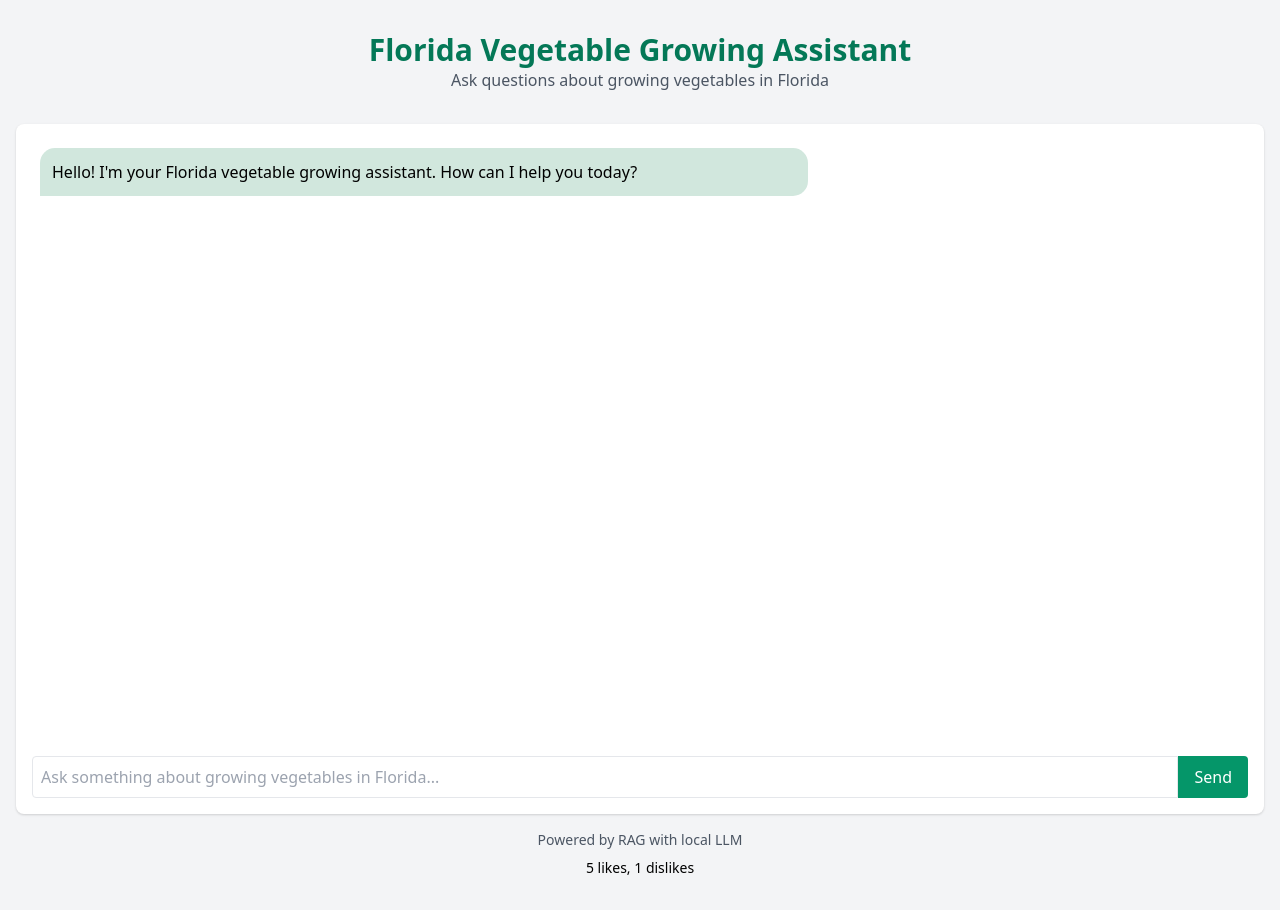
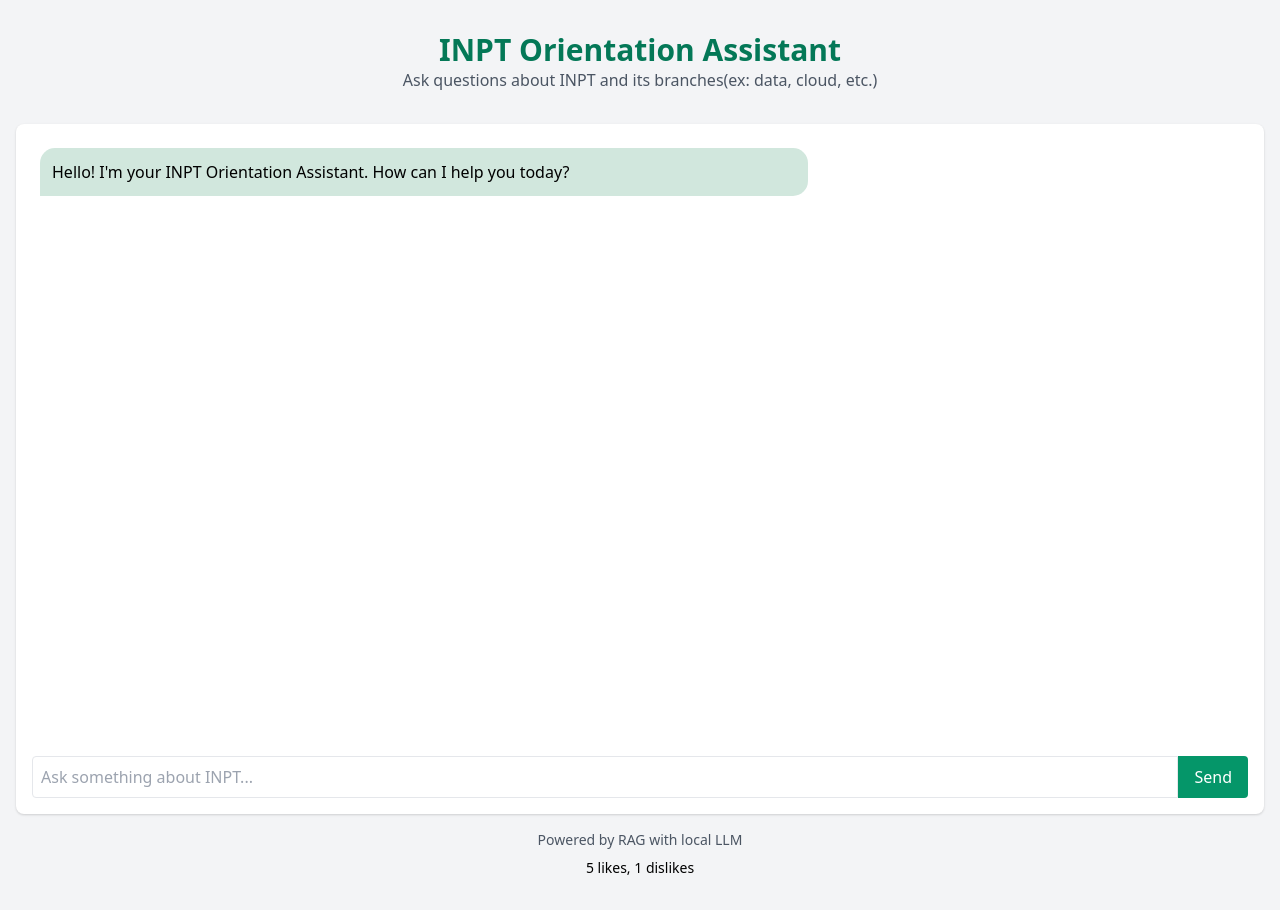
Before and after one commit to TarikEloukili/INPT-Orientation-chatbot-RAG-RLHF, a Flask app: page / in a window 1280 px wide. Run offline with Flask 3, Linux system fonts and the light colour scheme; data comes from the database, SQL or seed files in the repository; both versions use the stored data as it was after the commit.

Commit message:
addidng .gitignore and final updates

```diff
--- a/app.py
+++ b/app.py
@@ -20,7 +20,7 @@
 CHROMA_PATH = r"chroma_db"
 
 chroma_client = chromadb.PersistentClient(path=CHROMA_PATH)
-collection = chroma_client.get_or_create_collection(name="growing_vegetables")
+collection = chroma_client.get_or_create_collection(name="Orientation")
 
 # Configuration for Ollama
 OLLAMA_API_URL = os.getenv("OLLAMA_API_URL", "http://localhost:11434/api/chat")
@@ -110,7 +110,7 @@
     user_query = request.json.get('query', '')
 
     if not user_query:
-        return jsonify({'response': 'Please ask a question about growing vegetables.'})
+        return jsonify({'response': 'Please ask a question about INPT branches.'})
 
     # Query the RAG system
     results = collection.query(
@@ -119,14 +119,12 @@
     )
 
     system_prompt = """
-    You are a helpful assistant. You answer questions about growing vegetables in Florida.
-    But you only answer based on knowledge I'm providing you. You don't use your internal
-    knowledge and you don't make things up.
+    You are a helpful assistant. You answer questions about the INPT (Institut National des Postes et Télécommunications) and its three branches: Cloud, Data, and Cybersecurity.
+    You only answer based on the knowledge I provide you. You do not use your internal knowledge and you do not make things up.
     If you don't know the answer, just say: I don't know
 
     IMPORTANT: You must provide ONLY the direct answer to the question without showing your reasoning or thought process.
     Keep your response concise and to the point. Do not start with phrases like "Based on the information provided" or "According to the data".
-    --------------------
     The data:
     """ + str(results['documents']) + """
     """
--- a/templates/index.html
+++ b/templates/index.html
@@ -3,7 +3,7 @@
 <head>
     <meta charset="UTF-8">
     <meta name="viewport" content="width=device-width, initial-scale=1.0">
-    <title>Florida Vegetable Growing Assistant</title>
+    <title>INPT Orientation Assistant</title>
     <link href="https://cdnjs.cloudflare.com/ajax/libs/tailwindcss/2.2.19/tailwind.min.css" rel="stylesheet">
     <style>
         .chat-container {
@@ -44,19 +44,19 @@
 <body class="bg-gray-100">
     <div class="container mx-auto px-4 py-8">
         <header class="mb-8 text-center">
-            <h1 class="text-3xl font-bold text-green-700">Florida Vegetable Growing Assistant</h1>
-            <p class="text-gray-600">Ask questions about growing vegetables in Florida</p>
+            <h1 class="text-3xl font-bold text-green-700">INPT Orientation Assistant</h1>
+            <p class="text-gray-600">Ask questions about INPT and its branches(ex: data, cloud, etc.)</p>
         </header>
 
         <div class="bg-white rounded-lg shadow p-4">
             <div id="chat-container" class="chat-container mb-4 p-2">
                 <div class="bot-message p-3 mb-4 max-w-3xl">
-                    <p>Hello! I'm your Florida vegetable growing assistant. How can I help you today?</p>
+                    <p>Hello! I'm your INPT Orientation Assistant. How can I help you today?</p>
                 </div>
             </div>
 
             <div class="flex">
-                <input type="text" id="user-input" class="flex-grow border rounded-l p-2" placeholder="Ask something about growing vegetables in Florida...">
+                <input type="text" id="user-input" class="flex-grow border rounded-l p-2" placeholder="Ask something about INPT...">
                 <button id="send-button" class="bg-green-600 text-white px-4 py-2 rounded-r">Send</button>
             </div>
         </div>
```
Also changed, not shown: chroma_db/chroma.sqlite3, feedback.db, 4 other files.
